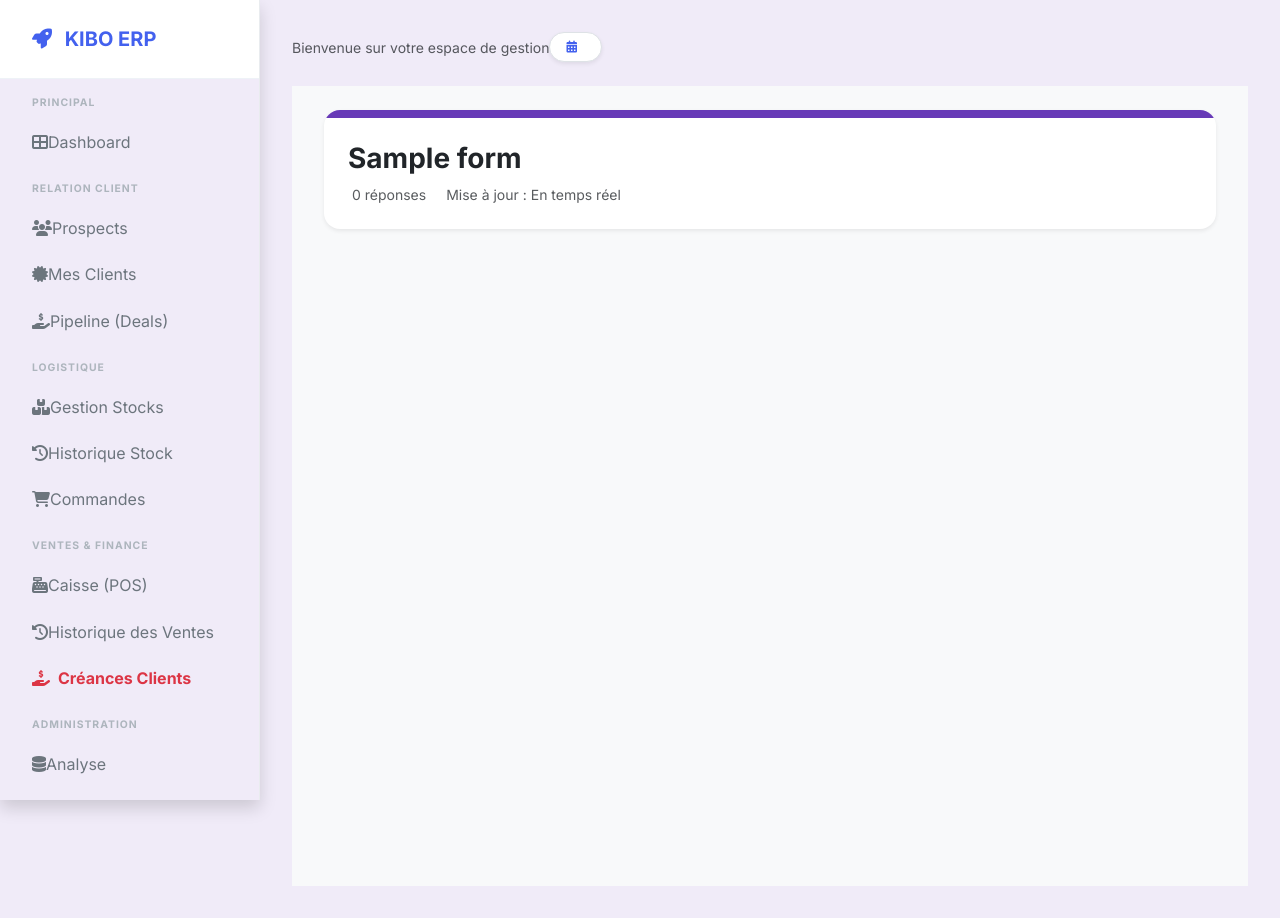
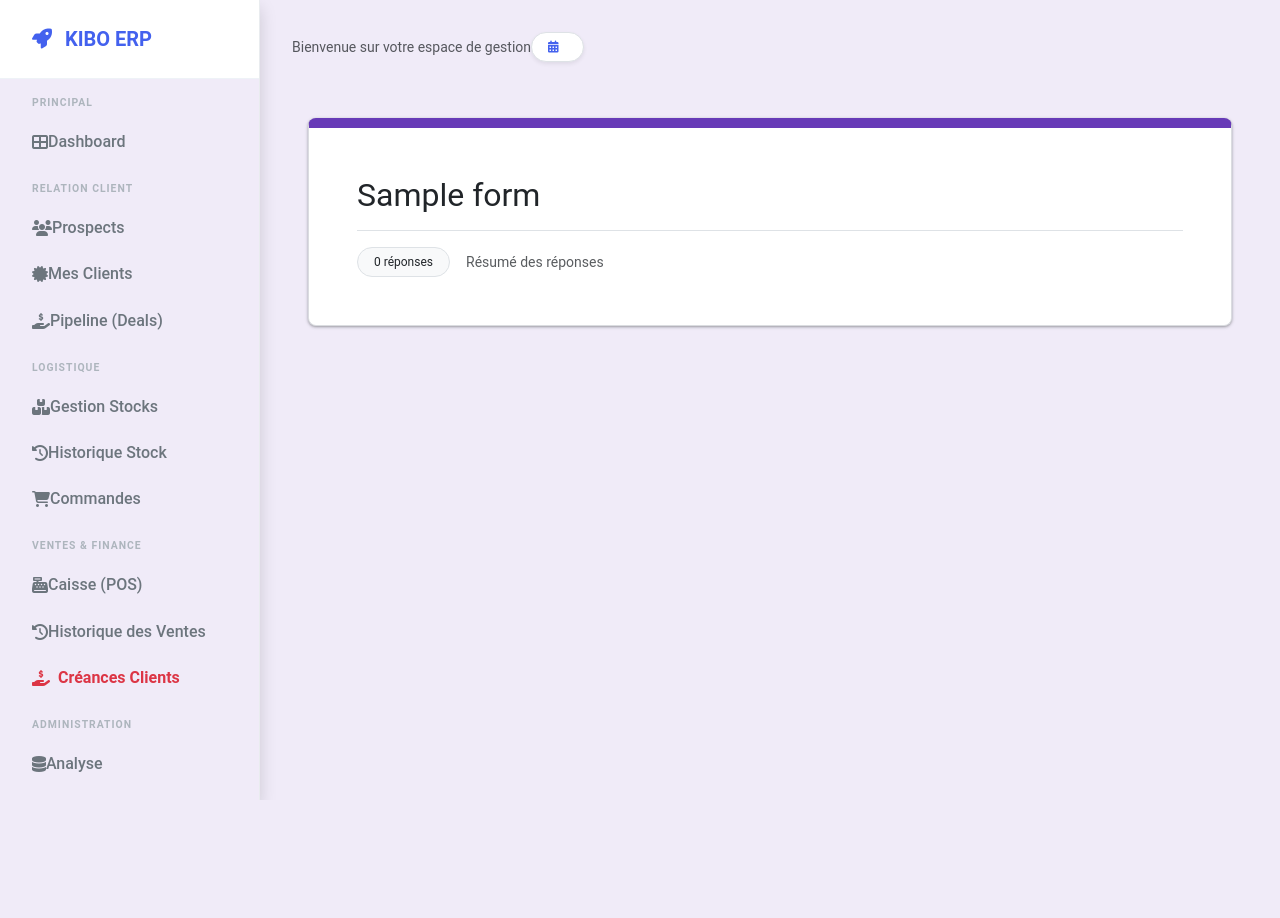
Before and after one commit to Lazare-tech/kibo_crm, a Django app: a page that uses kibo_forms/templates/kibo_forms/stats.html in a window 1280 px wide. After the commit the page ends 800 px from the top, so only its background shows below. Run offline with Django 5.2, Linux system fonts and the light colour scheme; tables that the repository leaves empty hold one stand-in row (values such as "Sample post"); data that the repository does not hold is empty; some libraries are stand-ins or nearby versions.

Commit message:
liaison googleforms appli django

```diff
--- a/inventory/templates/inventory/product_list.html
+++ b/inventory/templates/inventory/product_list.html
@@ -5,6 +5,8 @@
     <link rel="stylesheet" href="{% static 'css/apps/inventory.css' %}">
 {% endblock extra_css %}
 {% block content %}
+<script src="https://cdnjs.cloudflare.com/ajax/libs/Chart.js/4.4.1/chart.umd.js"></script>
+
 <div class="container-fluid px-2 px-md-4">
     <div class="d-flex flex-column flex-md-row justify-content-between align-items-start align-items-md-center mb-4 gap-3">
         <div>
--- a/kibo_forms/templates/kibo_forms/stats.html
+++ b/kibo_forms/templates/kibo_forms/stats.html
@@ -4,68 +4,48 @@
 
 {% block extra_css %}
 <link rel="stylesheet" href="{% static 'css/apps/kibo.css' %}">
-<style>
-    /* Style spécifique pour copier l'aspect Google Forms */
-    body { background-color: #f0ebf8 !important; }
-    .card-header.bg-primary { background-color: #673ab7 !important; border: none; }
-    .progress-bar { background-color: #673ab7 !important; }
-    /* Conteneur de graphique pour limiter la hauteur */
-    .chart-container { position: relative; margin: auto; height: 300px; width: 100%; }
-</style>
-{% endblock extra_css %}
+{% endblock %}
 
 {% block content %}
+<script>document.body.classList.add('analytics-page');</script>
 <script src="https://cdnjs.cloudflare.com/ajax/libs/Chart.js/4.4.1/chart.umd.js"></script>
-<div class="container-fluid py-4 px-md-5 bg-light min-vh-100">
-    <div class="card border-0 shadow-sm mb-4 rounded-4 overflow-hidden">
-        <div class="card-header bg-primary py-1"></div>
-        <div class="card-body p-4">
-            <h1 class="h3 fw-bold mb-2">{{ form.title }}</h1>
-            <div class="d-flex gap-3 text-muted small">
-                <span><i class="bi bi-file-earmark-text me-1"></i> {{ total }} réponses</span>
-                <span><i class="bi bi-clock me-1"></i> Mise à jour : En temps réel</span>
-            </div>
+
+<div class="analytics-main-wrapper">
+
+    <div class="card kibo-analytics-card header-card-google p-4 p-md-5">
+        <h1 class="h2 fw-normal mb-3">{{ form.title }}</h1>
+        <div class="d-flex align-items-center border-top pt-3">
+            <span class="badge bg-light text-dark border fw-normal px-3 py-2 rounded-pill">
+                {{ total }} réponse{{ total|pluralize }}
+            </span>
+            <small class="ms-3 text-muted small">Résumé des réponses</small>
         </div>
     </div>
 
-   <div class="row g-4">
+    <div class="row">
         {% for stat in all_stats %}
         <div class="col-12">
-        <div class="card border-0 shadow-sm rounded-4 p-4 p-md-5">
-            <div class="border-bottom pb-3 mb-4">
-                <h5 class="fw-bold text-dark mb-1">{{ stat.label }}</h5>
+            <div class="card kibo-analytics-card p-4 p-md-5">
+                <div class="mb-4">
+                    <h6 class="question-title mb-1">{{ stat.label }}</h6>
                     <small class="text-muted">{{ total }} réponses</small>
                 </div>
 
-            <div class="row align-items-center">
-                {% if stat.display_type == 'pie' %}
-                    <div class="col-md-6">
-                        <canvas id="chart-{{ forloop.counter0 }}" style="max-height: 250px;"></canvas>
-                    </div>
-                    <div class="col-md-6">
-                        <div class="ps-md-4">
-                            {% for item in stat.data %}
-                            <div class="d-flex justify-content-between align-items-center mb-2 small">
-                                <span class="text-secondary">{{ item.answer_value|default:"Sans réponse" }}</span>
-                                <span class="fw-bold">{{ item.count|percentage:total }}%</span>
+                <div class="row">
+                    {% if stat.display_type == 'text' %}
+                        <div class="col-12">
+                            <div class="d-flex flex-column">
+                                {% for item in stat.data|slice:":15" %}
+                                <div class="answer-item-box">
+                                    {{ item.answer_value|default:"(Vide)" }}
                                 </div>
                                 {% endfor %}
                             </div>
                         </div>
-
-                {% elif stat.display_type == 'bar' %}
-                    <div class="col-12">
-                        <canvas id="chart-{{ forloop.counter0 }}" style="max-height: 350px;"></canvas>
-                    </div>
-
                     {% else %}
                         <div class="col-12">
-                        <div class="list-group list-group-flush">
-                            {% for item in stat.data|slice:":15" %}
-                            <div class="list-group-item bg-light border-0 rounded-3 mb-2 py-3 px-4">
-                                {{ item.answer_value|default:"(Vide)" }}
-                            </div>
-                            {% endfor %}
+                            <div class="chart-holder">
+                                <canvas id="chart-{{ forloop.counter0 }}"></canvas>
                             </div>
                         </div>
                     {% endif %}
@@ -75,53 +55,46 @@
         {% endfor %}
     </div>
 </div>
-
 <script>
 document.addEventListener('DOMContentLoaded', function() {
-    // Palette de couleurs Google
-    const colors = ['#4285F4', '#DB4437', '#F4B400', '#0F9D58', '#AB47BC', '#00ACC1', '#FF7043', '#9E9E9E'];
+    const googleBlue = '#4285F4'; // Couleur de tes images
+    const googleColors = ['#4285F4', '#DB4437', '#F4B400', '#0F9D58', '#AB47BC', '#00ACC1'];
 
     {% for stat in all_stats %}
     {% if stat.display_type != 'text' %}
     new Chart(document.getElementById('chart-{{ forloop.counter0 }}'), {
-            type: '{{ stat.display_type }}',
+        type: '{% if stat.display_type == "pie" %}pie{% else %}bar{% endif %}',
         data: {
-                labels: [{% for item in stat.data %}"{{ item.answer_value|default:'Sans réponse'|truncatechars:25 }}",{% endfor %}],
+            // IMPORTANT : On ne coupe plus le texte ici pour éviter les "..."
+            labels: [{% for item in stat.data %}"{{ item.answer_value|default:'Sans réponse'|safe }}",{% endfor %}],
             datasets: [{
                 data: [{% for item in stat.data %}{{ item.count }},{% endfor %}],
-                    backgroundColor: colors,
-                    hoverOffset: 10,
-                    borderWidth: 0
+                backgroundColor: {% if stat.display_type == 'pie' %}googleColors{% else %}[googleBlue]{% endif %},
+                borderRadius: 0
             }]
         },
         options: {
             responsive: true,
             maintainAspectRatio: false,
+            // bar_vertical -> axe X (vertical), bar -> axe Y (horizontal)
+            indexAxis: '{% if stat.display_type == "bar" %}y{% else %}x{% endif %}',
             plugins: {
                 legend: {
                     display: {% if stat.display_type == 'pie' %}true{% else %}false{% endif %},
-                        position: 'right',
-                        labels: { boxWidth: 12, font: { size: 11 } }
+                    position: 'right'
+                }
             },
-                    tooltip: {
-                        callbacks: {
-                            label: function(context) {
-                                let label = context.label || '';
-                                let value = context.raw || 0;
-                                let total = {{ total }};
-                                let percentage = Math.round((value / total) * 100);
-                                return label + ': ' + value + ' (' + percentage + '%)';
+            scales: {
+                y: {
+                    beginAtZero: true,
+                    ticks: { stepSize: 1 },
+                    display: {% if stat.display_type == "pie" %}false{% else %}true{% endif %}
+                },
+                x: {
+                    display: {% if stat.display_type == "pie" %}false{% else %}true{% endif %},
+                    grid: { display: {% if stat.display_type == "bar" %}true{% else %}false{% endif %} }
                 }
             }
-                    }
-                },
-                {% if stat.display_type == 'bar' %}
-                indexAxis: 'y',
-                scales: {
-                    x: { beginAtZero: true, grid: { display: false } },
-                    y: { grid: { display: false } }
-                }
-                {% endif %}
         }
     });
     {% endif %}
--- a/kibo_forms/views.py
+++ b/kibo_forms/views.py
@@ -20,54 +20,64 @@ import json
 from django.views.decorators.csrf import csrf_exempt
 from django.http import JsonResponse
 
+# @csrf_exempt
+# def google_form_webhook(request):
+#     if request.method == 'POST':
+#         try:
+#             data = json.loads(request.body)
+#             # On récupère le slug que la bibliothèque a mis dans "_slug"
+#             slug = data.get('_slug')
+
+#             form_obj = get_object_or_404(Form, slug=slug)
+
+#             # On nettoie les données pour ne pas enregistrer le slug dans les réponses
+#             answers = {k: v for k, v in data.items() if not k.startswith('_')}
+
+#             # Enregistrement
+#             Submission.objects.create(
+#                 form=form_obj,
+#                 answers_data=answers
+#             )
+#             return JsonResponse({'status': 'success'}, status=201)
+#         except Exception as e:
+#             return JsonResponse({'error': str(e)}, status=400)
+#     return JsonResponse({'status': 'method not allowed'}, status=405)
+from django.utils.text import slugify
+
 @csrf_exempt
+
 def google_form_webhook(request):
     if request.method == 'POST':
         try:
             data = json.loads(request.body)
-            # On récupère le slug que la bibliothèque a mis dans "_slug"
-            slug = data.get('_slug')
+            raw_title = data.get('_form_name', 'Formulaire Sans Nom').strip()
+            clean_title = raw_title.replace(' (réponses)', '').strip()
 
-            form_obj = get_object_or_404(Form, slug=slug)
+            # 1. Création ou récupération du formulaire
+            form_obj, created = Form.objects.get_or_create(
+                title=clean_title,
+                defaults={
+                    'slug': slugify(clean_title),
+                }
+            )
 
-            # On nettoie les données pour ne pas enregistrer le slug dans les réponses
-            answers = {k: v for k, v in data.items() if not k.startswith('_')}
+            # 2. Nettoyage des réponses de Google (conversion des listes en valeurs simples)
+            raw_answers = data.get('responses', {})
+            clean_answers = {k: v[0] if isinstance(v, list) else v for k, v in raw_answers.items()}
 
-            # Enregistrement
+            # 3. Enregistrement de la soumission
             Submission.objects.create(
                 form=form_obj,
-                answers_data=answers
+                answers_data=clean_answers
             )
-            return JsonResponse({'status': 'success'}, status=201)
+
+            return JsonResponse({'status': 'success', 'created': created}, status=201)
+
         except Exception as e:
+            print(f"Erreur Webhook : {str(e)}")
             return JsonResponse({'error': str(e)}, status=400)
-    return JsonResponse({'status': 'method not allowed'}, status=405)
 ########################################################################################
-@csrf_exempt # Obligatoire car Google n'a pas ton token CSRF
-def google_form_webhook(request, slug):
-    if request.method == 'POST':
-        print(f"BODY REÇU : {request.body}") # <--- AJOUTE ÇA
-        try:
-            # form_obj = Form.objects.get(slug=slug)
-            form_obj = get_object_or_404(Form, slug=slug)
-            data = json.loads(request.body)
-            if '_submitted_at' in data:
-                data['_submitted_at'] = str(data['_submitted_at'])
-            # Stockage direct du dictionnaire envoyé par Google
-            # Submission.objects.create(
-            #     form=form_obj,
-            #     answers_data=data
-            # )
-            submission = Submission(
-                form=form_obj,
-                answers_data=data
-            )
-            submission.save() # Django gérera le created_at tout seul via auto_now_add
-            return JsonResponse({'status': 'success'}, status=201)
-        except Exception as e:
-            print(f"Erreur Webhook: {e}")
-            return JsonResponse({'status': 'error', 'message': str(e)}, status=400)
-    return JsonResponse({'status': 'not allowed'}, status=405)
+
 ###############3
 def form_list(request):
     forms = Form.objects.all().order_by('title')
@@ -184,7 +194,6 @@ from django.shortcuts import render, get_object_or_404
 from .models import Form
 
 from django.db.models import Count, F
-
 def form_stats_view(request, slug):
     form = get_object_or_404(Form, slug=slug)
     submissions = form.submissions.all()
@@ -192,27 +201,31 @@ def form_stats_view(request, slug):
     all_stats = []
 
     for header in form.headers:
-        # 1. On récupère les données groupées
         question_data = submissions.annotate(
             answer_value=F(f'answers_data__{header}')
         ).values('answer_value').annotate(
             count=Count('id')
         ).order_by('-count')
 
-        num_unique_answers = len(question_data)
+        num_unique = len(question_data)
 
-        # --- LOGIQUE DE DÉCISION GOOGLE FORMS ---
+        # --- LOGIQUE DE SÉPARATION STRICTE ---
 
-        # CAS A : Moins de 6 options (ex: Oui/Non, Choix unique) -> PIE (Circulaire)
-        if 2 <= num_unique_answers <= 6:
+        # 1. IDENTITÉ (Nom, Prénom, Email) -> Histogramme Vertical (Image 1)
+        # On détecte si c'est du texte très varié (presque unique)
+        if num_unique > (total * 0.8) and total > 2:
+            display_type = 'bar_vertical'
+
+        # 2. CASES À COCHER / CHOIX MULTIPLES -> Histogramme Horizontal (Image 2)
+        # Google utilise l'horizontal dès que le texte est un peu long ou pour les domaines
+        elif 5 < num_unique <= 20:
+            display_type = 'bar'
+
+        # 3. PETITS CHOIX (Oui/Non, Sexe) -> Diagramme Circulaire
+        elif 2 <= num_unique <= 5:
             display_type = 'pie'
 
-        # CAS B : Entre 7 et 15 options (ex: Liste de pays, services) -> BAR (Barres Horizontales)
-                # Force les barres même pour 2 réponses pour tester le rendu
-        if 2 <= num_unique_answers <= 20:
-            display_type = 'bar'
-
-        # CAS C : Beaucoup de réponses différentes ou texte long -> TEXT (Liste de réponses)
+        # 4. PAR DÉFAUT -> Liste textuelle
         else:
             display_type = 'text'
 
@@ -223,7 +236,5 @@ def form_stats_view(request, slug):
         })
 
     return render(request, 'kibo_forms/stats.html', {
-        'form': form,
-        'total': total,
-        'all_stats': all_stats
+        'form': form, 'total': total, 'all_stats': all_stats
     })
--- a/static/css/apps/kibo.css
+++ b/static/css/apps/kibo.css
@@ -170,3 +170,68 @@
 .text-primary {
     color: #4361ee !important; /* Ta couleur primaire KIBO */
 }
+/* --- KIBO FORMS ANALYTICS --- */
+:root {
+    --google-violet: #673ab7;
+    --google-bg: #f0ebf8;
+    --google-border: #dadce0;
+    --google-text: #202124;
+}
+/* --- KIBO FORMS ANALYTICS : VERSION FINALE --- */
+.analytics-page {
+    background-color: #f0ebf8 !important;
+    font-family: 'Roboto', 'Segoe UI', Tahoma, sans-serif !important;
+}
+
+/* On centre le contenu dans une colonne lisible (770px est le standard Google) */
+.analytics-main-wrapper {
+    margin: 0 auto;
+    padding: 2rem 1rem;
+}
+
+.kibo-analytics-card {
+    background: #ffffff;
+    border: 1px solid #dadce0 !important;
+    border-radius: 8px !important;
+    margin-bottom: 20px;
+    box-shadow: 0 1px 2px rgba(60,64,67,0.3), 0 1px 3px 1px rgba(60,64,67,0.15);
+}
+
+.header-card-google {
+    border-top: 10px solid #673ab7 !important;
+}
+
+.question-title {
+    font-size: 1.1rem;
+    color: #202124;
+    font-weight: 400;
+}
+
+.answer-item-box {
+    background-color: #f8f9fa;
+    padding: 12px 16px;
+    margin-bottom: 2px;
+    font-size: 14px;
+    border-radius: 4px;
+    color: #3c4043;
+}
+
+.chart-holder {
+    position: relative;
+    height: 320px;
+    width: 100%;
+    margin-top: 10px;
+}
+/* static/css/apps/kibo.css */
+.chart-container-fixed {
+    position: relative;
+    height: 320px; /* On augmente un peu la hauteur */
+    width: 100%;
+}
+
+/* Sur mobile, on a besoin de plus d'espace vertical pour la légende */
+@media (max-width: 768px) {
+    .chart-container-fixed {
+        height: 450px;
+    }
+}
```
Lines whose indentation alone changed are shown as unchanged.
